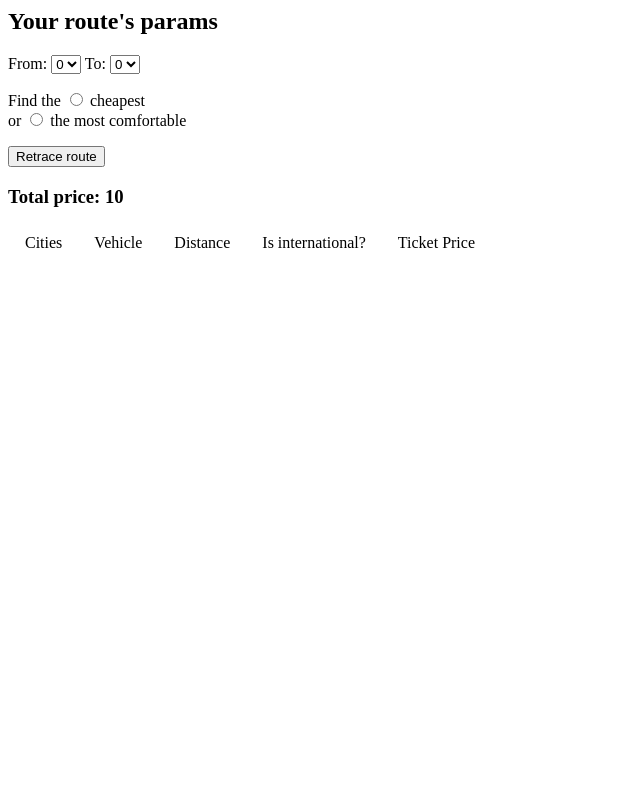
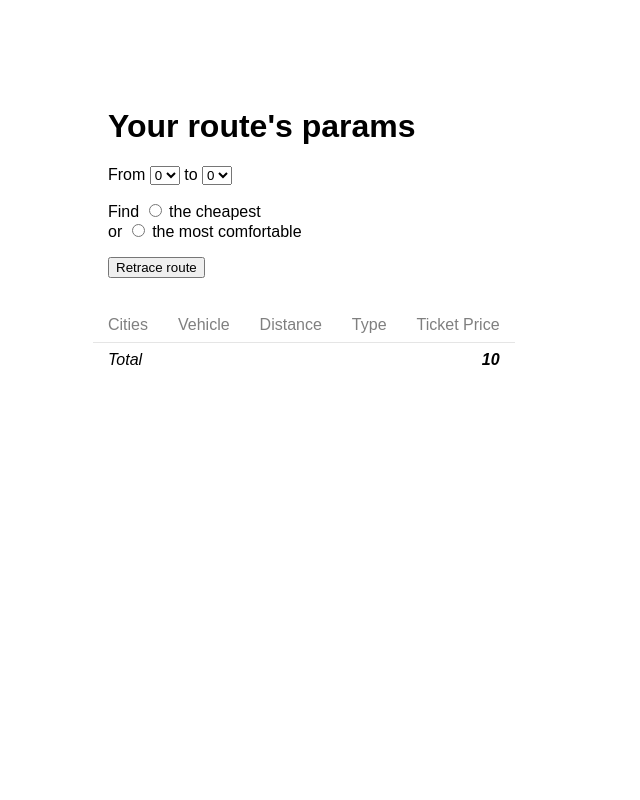
Before and after one commit to oxyberg/transport-app, a PHP site: template views/result.php in a window 1280 px wide. Shown: the whole page, without its empty margins (0-640 px from the left). Run offline with PHP 8.4, Linux system fonts and the light colour scheme; the template is opened without the code that fills it: most values are stand-ins (such as "Sample title", 1, 10 or a date in 2020); data that the repository does not hold is empty.

Commit message:
Change one country and add fancy styles

```diff
--- a/map.json
+++ b/map.json
@@ -14,7 +14,7 @@
     "countries": {
         "Russian Federation": ["a", "b", "c", "d"],
         "United Kinngdom": ["e", "f", "g", "h"],
-        "China": ["i", "j"]
+        "Kazakhstan": ["i", "j"]
     },
     "transport": {
         "Plane": [["a, b"], ["b", "c"], ["c", "i"], ["d", "e"], ["d", "h"], ["g", "j"], ["a", "j"], ["b", "j"]],
--- a/views/result.php
+++ b/views/result.php
@@ -2,22 +2,19 @@
 <head>
     <title>Traced route</title>
     <meta charset="utf-8">
-    <style>
-    td {padding: 6px 15px;}
-    .data {font-size: 24px;}
-    </style>
+    <link rel="stylesheet" href="views/style.css">
 </head>
 <body>
-    <h2>Your route's params</h2>
+    <h1>Your route's params</h1>
     <form method="post" action="/">
         <p>
-            From:
+            From
             <select name="x">
                 <?php foreach ($cities as $city => $pairs): ?>
                 <option value="<? echo $city; ?>" <? if ($data['x'] == $city) echo ' selected'; ?>><? echo $city; ?></option>
                 <?php endforeach; ?>
             </select>
-            To:
+            to
             <select name="y">
                 <? foreach ($cities as $city => $pairs): ?>
                 <option value="<? echo $city; ?>" <? if ($data['y'] == $city) echo ' selected'; ?>><? echo $city; ?></option>
@@ -25,29 +22,35 @@
             </select>
         </p>
         <p>
-            Find the <input type="radio" name="type" value="cheap" id="cheap" <? if ($data['type'] == 'cheap') echo ' checked'; ?>> <label for="cheap">cheapest</label><br>
+            Find <input type="radio" name="type" value="cheap" id="cheap" <? if ($data['type'] == 'cheap') echo ' checked'; ?>> <label for="cheap">the cheapest</label><br>
             or <input type="radio" name="type" id="comf" value="comfortable" <? if ($data['type'] == 'comfortable') echo ' checked'; ?>> <label for="comf">the most comfortable</label>
         </p>
         <p><input type="submit" value="Retrace route"></p>
     </form>
-    <h3>Total price: <? echo $trip->calcTotal(); ?></h3>
     <table>
-        <tr>
+        <tr class="head">
             <td>Cities</td>
             <td>Vehicle</td>
             <td>Distance</td>
-            <td>Is international?</td>
-            <td>Ticket Price</td>
+            <td>Type</td>
+            <td class="sum">Ticket Price</td>
         </tr>
         <? foreach ($trip->getListOfTransport() as $vehicle): ?>
         <tr class="data">
             <td><? echo $vehicle->getPath()[0]; ?> &rarr; <? echo $vehicle->getPath()[1]; ?></td>
             <td><? echo get_class($vehicle); ?></td>
             <td><? echo $vehicle->getDistance(); ?></td>
-            <td><? if ($vehicle->isInternational()) echo 'Yes'; else echo 'No'; ?></td>
-            <td><? echo $vehicle->payForTicket(); ?></td>
+            <td><? if ($vehicle->isInternational()) echo 'International'; else echo 'Inner'; ?></td>
+            <td class="sum"><? echo $vehicle->payForTicket(); ?></td>
         </tr>
         <? endforeach; ?>
+        <tr class="total">
+            <td>Total</td>
+            <td></td>
+            <td></td>
+            <td></td>
+            <td class="sum"><b><? echo $trip->calcTotal(); ?></b></td>
+        </tr>
     </table>
 </body>
 </html>
--- /dev/null
+++ b/views/style.css
@@ -0,0 +1,30 @@
+html, body {
+    font-family: Arial, sans-serif;
+    padding: 50px;
+}
+
+table {
+    margin-top: 30px;
+    margin-left: -15px;
+    border-spacing: 0;
+}
+
+td {
+    font-size: 16px;
+    padding: 8px 15px;
+    border: none;
+    border-bottom: 1px solid rgba(0,0,0,0.1);
+}
+
+.head td {
+    color: rgba(0,0,0,.5);
+}
+
+td.sum {
+    text-align: right;
+}
+
+.total td {
+    font-style: italic;
+    border: none;
+}
```
Also changed, not shown: views/welcome.php (+5 -4 lines).
